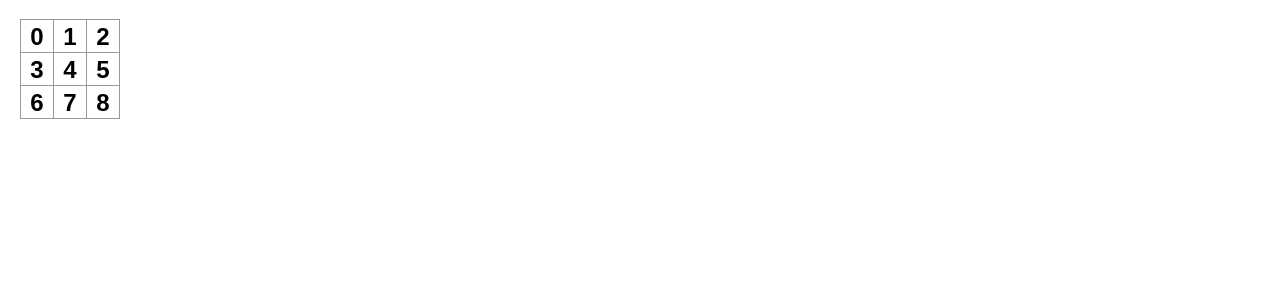
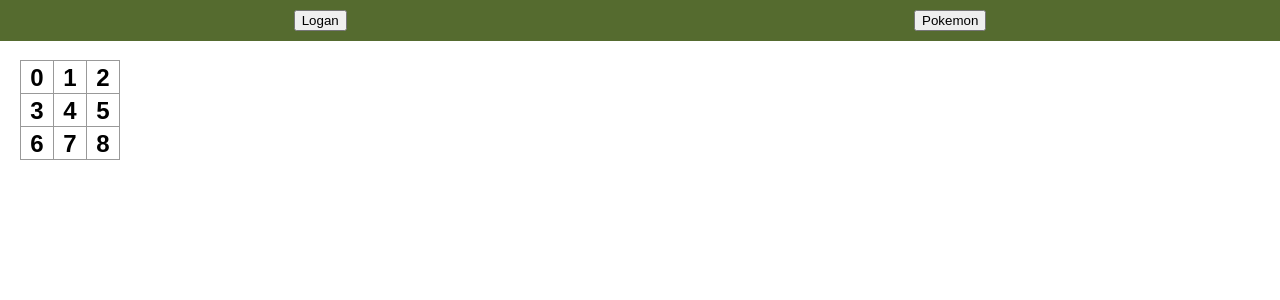
Before and after one commit to arentlog/react-app, a React (Create React App) app: page /pokemon/1 in a window 1280 px wide. Shown: the top 300 px of the page. Built offline with nearby package versions, Linux system fonts and the light colour scheme.

Commit message:
Basic app structure

```diff
--- /dev/null
+++ b/src/components/App.js
@@ -0,0 +1,18 @@
+import React from 'react';
+import '../styles/App.css';
+import Board from './Board';
+import NavBar from './NavBar';
+
+export default class App extends React.Component {
+
+  render() {
+    return (
+      <div>
+        <NavBar />
+        <div className="main-content">
+          <Board onClick={i => console.log('Button clicked:', i)} />
+        </div>
+      </div>
+    );
+  }
+}
--- /dev/null
+++ b/src/components/NavBar.js
@@ -0,0 +1,14 @@
+import React from 'react';
+import '../styles/NavBar.css';
+
+export default class NavBar extends React.Component {
+
+  render() {
+    return (
+      <div className="nav-bar">
+        <button onClick={() => console.log('Logan')}>Logan</button>
+        <button onClick={() => console.log('Pokemon')}>Pokemon</button>
+      </div>
+    );
+  }
+}
--- a/src/components/board.js
+++ b/src/components/board.js
@@ -1,5 +1,5 @@
 import React from 'react';
-import '../styles/index.css';
+import '../styles/Board.css';
 
 function Square(props) {
   return (
--- a/src/index.js
+++ b/src/index.js
@@ -1,23 +1,6 @@
 import React from 'react';
 import ReactDOM from 'react-dom';
-import './styles/index.css';
-import Board from './components/board.js';
-
-class App extends React.Component {
-
-  handleClick(i) {
-    console.log('Button clicked:', i);
-  }
-
-  render() {
-    return (
-      <div className="game">
-        <div className="game-board">
-          <Board onClick={i => this.handleClick(i)} />
-        </div>
-      </div>
-    );
-  }
-}
+import App from './components/App';
+import './main.css';
 
 ReactDOM.render(<App />, document.getElementById("root"));
--- /dev/null
+++ b/src/main.css
@@ -0,0 +1,4 @@
+body {
+  font: 14px "Century Gothic", Futura, sans-serif;
+  margin: 0;
+}
--- /dev/null
+++ b/src/styles/App.css
@@ -0,0 +1,3 @@
+.main-content {
+    margin: 20px;
+}
--- /dev/null
+++ b/src/styles/Board.css
@@ -0,0 +1,32 @@
+.board-row:after {
+    clear: both;
+    content: "";
+    display: table;
+}
+
+.square {
+    background: #fff;
+    border: 1px solid #999;
+    float: left;
+    font-size: 24px;
+    font-weight: bold;
+    line-height: 34px;
+    height: 34px;
+    margin-right: -1px;
+    margin-top: -1px;
+    padding: 0;
+    text-align: center;
+    width: 34px;
+}
+
+.square:focus {
+    outline: none;
+}
+
+.kbd-navigation .square:focus {
+    background: #ddd;
+}
+
+.game-info {
+    margin-left: 20px;
+}
--- /dev/null
+++ b/src/styles/NavBar.css
@@ -0,0 +1,6 @@
+.nav-bar {
+    padding: 10px;
+    background: darkolivegreen;
+    display: flex;
+    justify-content: space-around;
+}
--- a/src/styles/index.css
+++ /dev/null
@@ -1,50 +0,0 @@
-body {
-  font: 14px "Century Gothic", Futura, sans-serif;
-  margin: 20px;
-}
-
-ol, ul {
-  padding-left: 30px;
-}
-
-.board-row:after {
-  clear: both;
-  content: "";
-  display: table;
-}
-
-.status {
-  margin-bottom: 10px;
-}
-
-.square {
-  background: #fff;
-  border: 1px solid #999;
-  float: left;
-  font-size: 24px;
-  font-weight: bold;
-  line-height: 34px;
-  height: 34px;
-  margin-right: -1px;
-  margin-top: -1px;
-  padding: 0;
-  text-align: center;
-  width: 34px;
-}
-
-.square:focus {
-  outline: none;
-}
-
-.kbd-navigation .square:focus {
-  background: #ddd;
-}
-
-.game {
-  display: flex;
-  flex-direction: row;
-}
-
-.game-info {
-  margin-left: 20px;
-}
```
